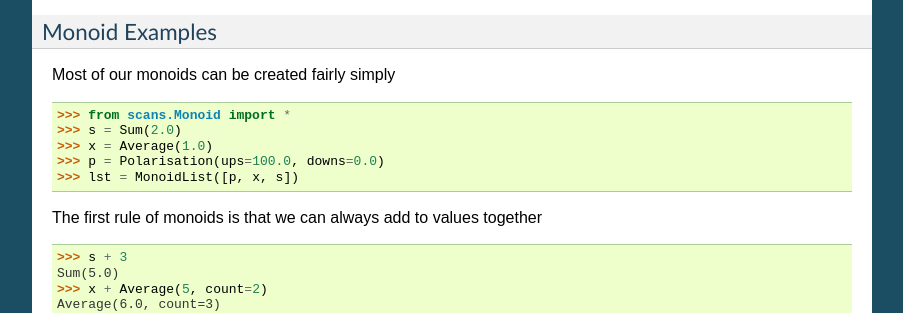
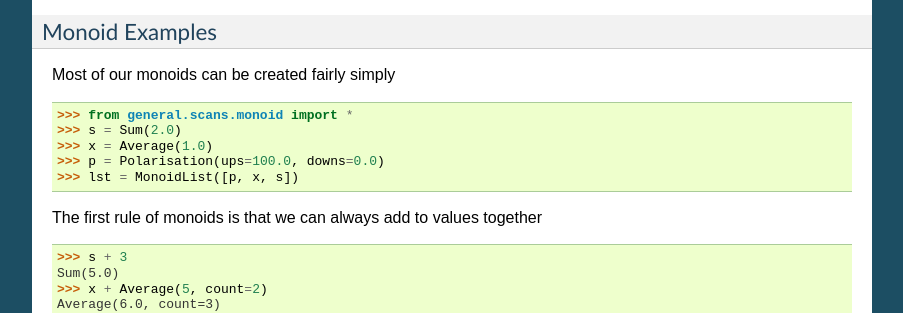
Before and after one commit to ISISNeutronMuon/InstrumentScripts, a Sphinx documentation site: the page built from doc/source/scans/instrument.rst, in a window 1280 px wide and 900 px high, scrolled down 1888 px. Shown: the part 152-465 px from the top of the window, without its empty margins (198-1101 px from the left). Built offline with Sphinx 7.4.7, drawn with Linux system fonts in a browser that asks for light colours.

```diff
--- a/doc/source/scans/instrument.rst
+++ b/doc/source/scans/instrument.rst
@@ -122,7 +122,7 @@ Monoid Examples
 
 Most of our monoids can be created fairly simply
 
->>> from scans.Monoid import *
+>>> from general.scans.monoid import *
 >>> s = Sum(2.0)
 >>> x = Average(1.0)
 >>> p = Polarisation(ups=100.0, downs=0.0)
```
Also changed, not shown: 1 other file.
